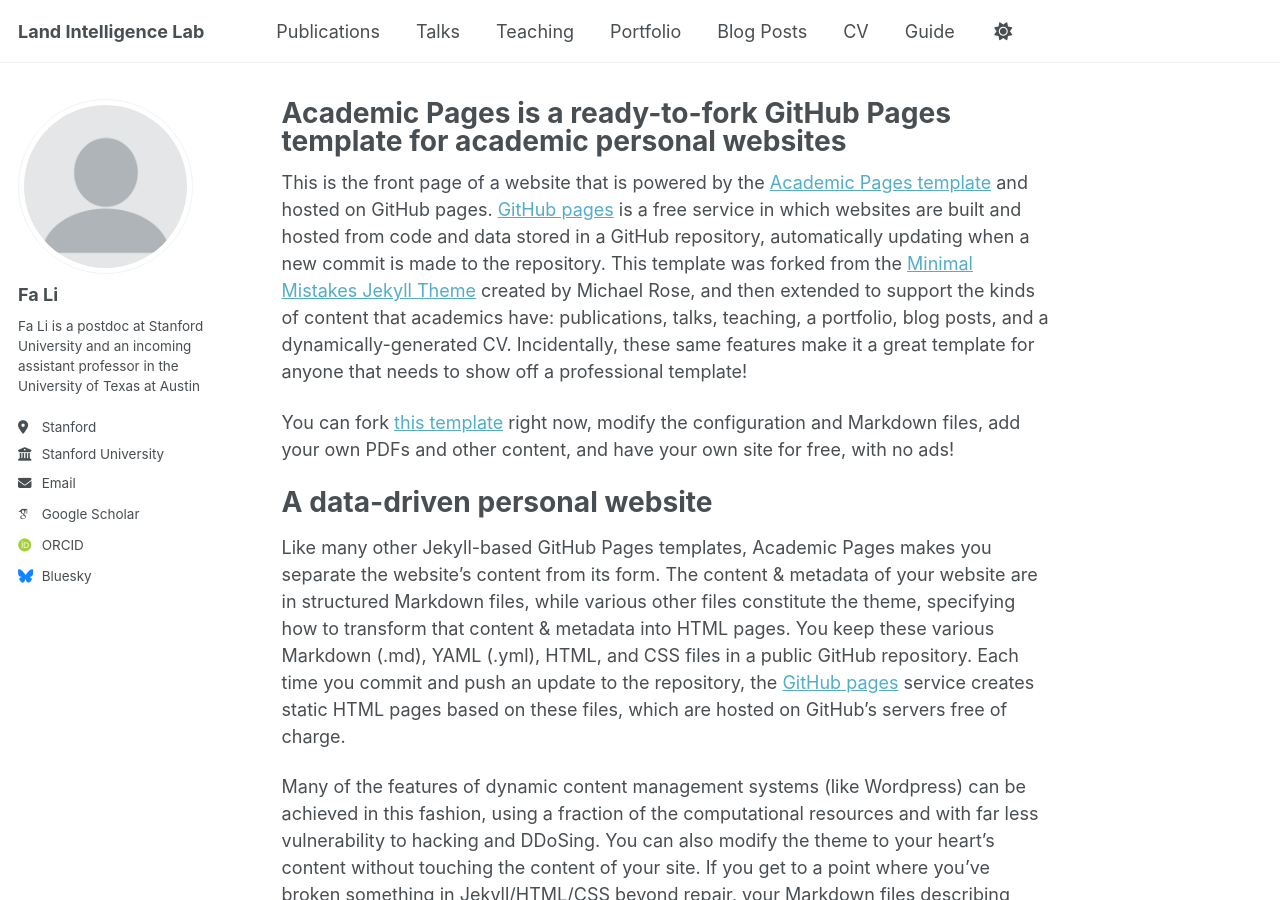
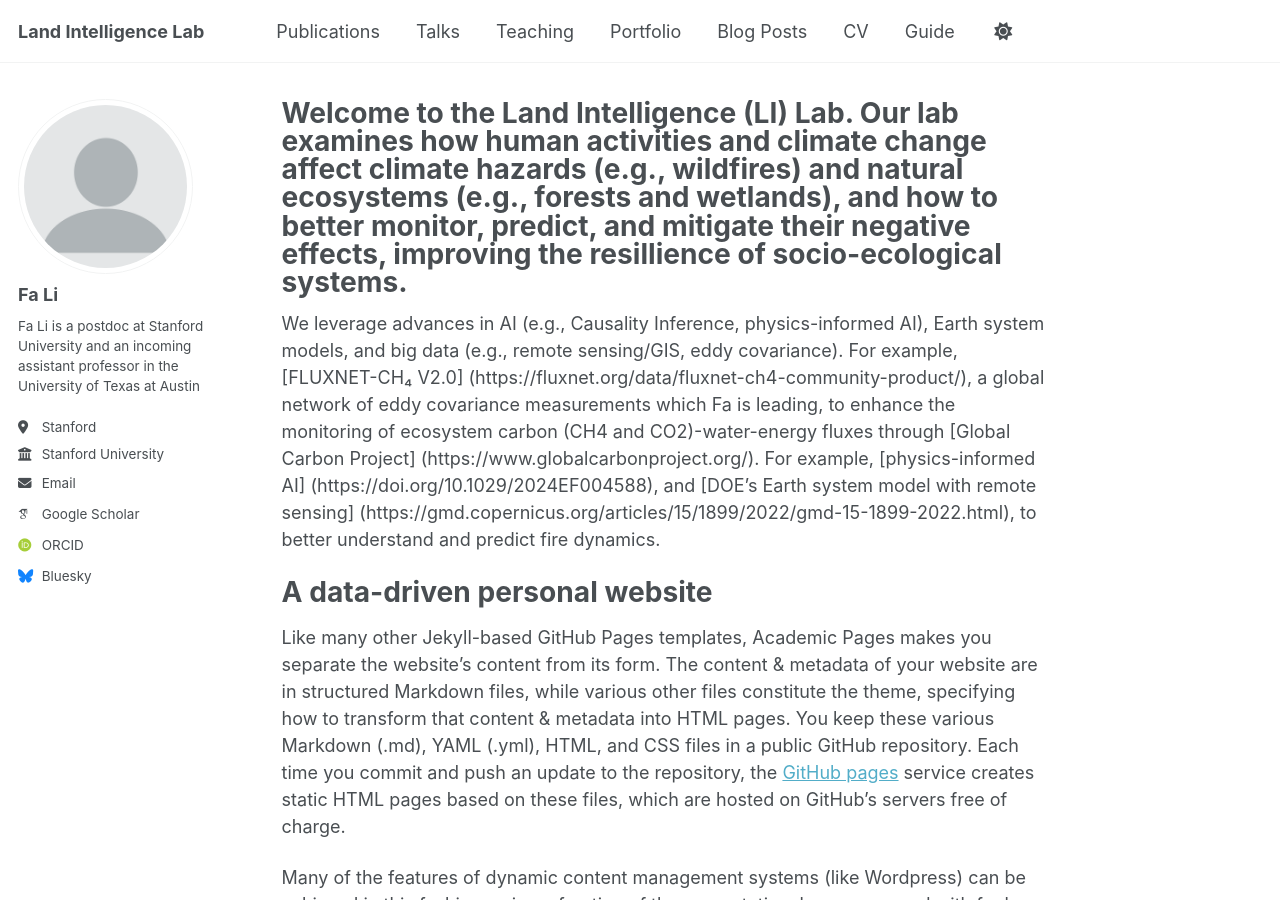
Before and after one commit to fali-lab/fali-lab.github.io, a Jekyll site: the page built from _pages/about.md, in a window 1280 px wide and 900 px high. Built offline with Jekyll 4.4.1, drawn with Linux system fonts in a browser that asks for light colours; some web fonts are replaced; a script that is not in the unit is left out.

Commit message:
Update about.md

```diff
--- a/_pages/about.md
+++ b/_pages/about.md
@@ -1,15 +1,13 @@
 ---
 permalink: /
-title: "Academic Pages is a ready-to-fork GitHub Pages template for academic personal websites"
+title: "Welcome to the Land Intelligence (LI) Lab. Our lab examines how human activities and climate change affect climate hazards (e.g., wildfires) and natural ecosystems (e.g., forests and wetlands), and how to better monitor, predict, and mitigate their negative effects, improving the resillience of socio-ecological systems."
 author_profile: true
 redirect_from:
   - /about/
   - /about.html
 ---
 
-This is the front page of a website that is powered by the [Academic Pages template](https://github.com/academicpages/academicpages.github.io) and hosted on GitHub pages. [GitHub pages](https://pages.github.com) is a free service in which websites are built and hosted from code and data stored in a GitHub repository, automatically updating when a new commit is made to the repository. This template was forked from the [Minimal Mistakes Jekyll Theme](https://mmistakes.github.io/minimal-mistakes/) created by Michael Rose, and then extended to support the kinds of content that academics have: publications, talks, teaching, a portfolio, blog posts, and a dynamically-generated CV. Incidentally, these same features make it a great template for anyone that needs to show off a professional template!
-
- You can fork [this template](https://github.com/academicpages/academicpages.github.io) right now, modify the configuration and Markdown files, add your own PDFs and other content, and have your own site for free, with no ads!
+We leverage advances in AI (e.g., Causality Inference, physics-informed AI), Earth system models, and big data (e.g., remote sensing/GIS, eddy covariance). For example, [FLUXNET-CH₄ V2.0] (https://fluxnet.org/data/fluxnet-ch4-community-product/), a global network of eddy covariance measurements which Fa is leading, to enhance the monitoring of ecosystem carbon (CH4 and CO2)-water-energy fluxes through [Global Carbon Project] (https://www.globalcarbonproject.org/). For example, [physics-informed AI] (https://doi.org/10.1029/2024EF004588), and [DOE's Earth system model with remote sensing] (https://gmd.copernicus.org/articles/15/1899/2022/gmd-15-1899-2022.html), to better understand and predict fire dynamics.
 
 A data-driven personal website
 ======
```
